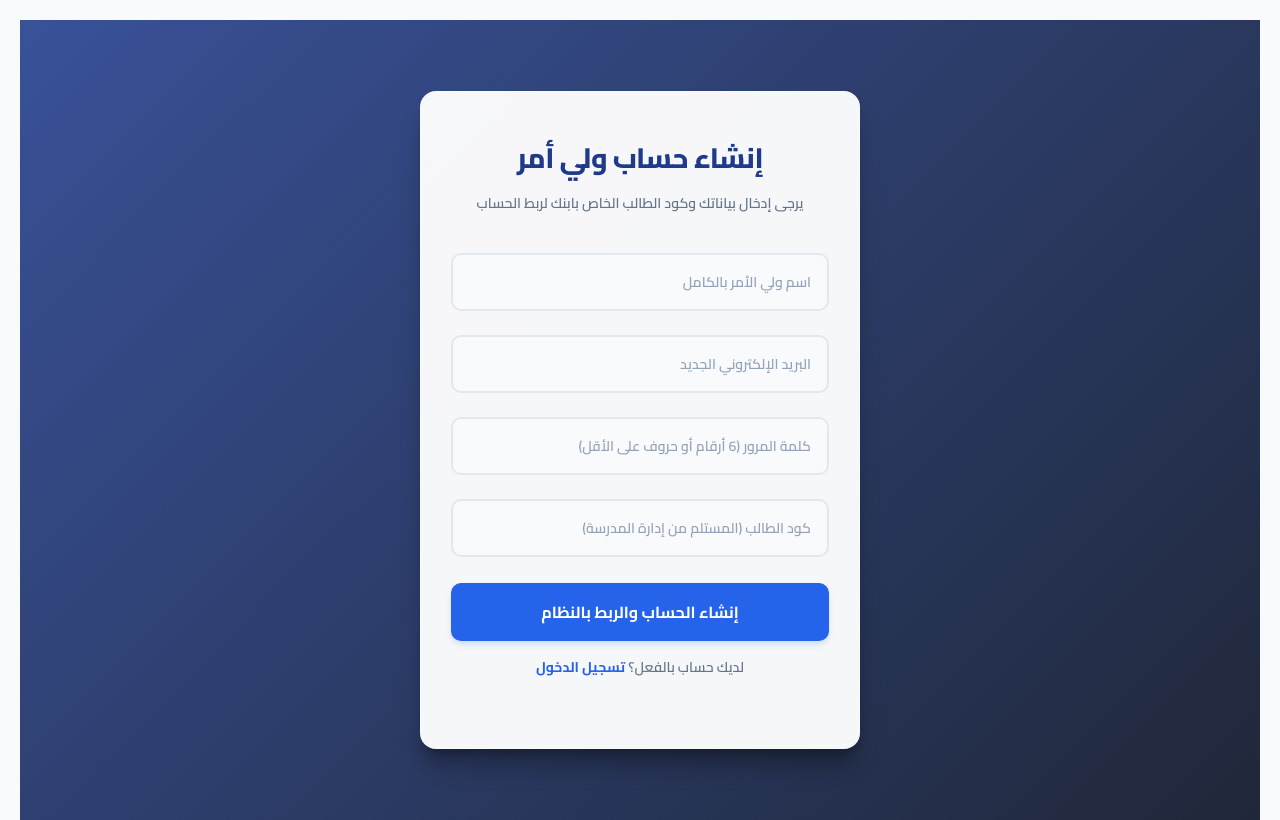
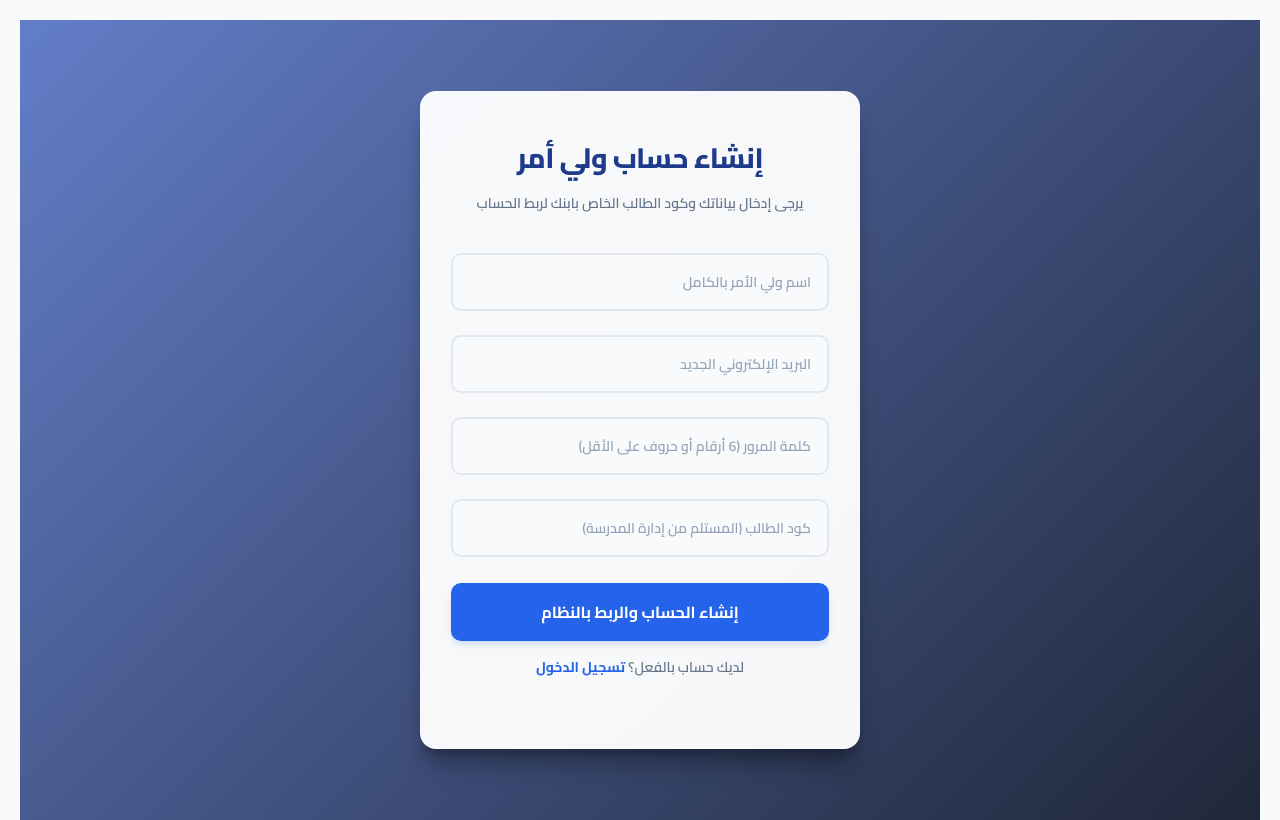
Before and after one commit to marawany263/EduLink, a website with bundled scripts: page index.html in a window 1280 px wide. Built offline with nearby package versions, Linux system fonts and the light colour scheme; files whose address does not match are found by name.

Commit message:
save changes

```diff
--- a/css/login.css
+++ b/css/login.css
@@ -24,7 +24,7 @@ body, html {
     padding: 20px;
 
     /* ربط خلفية تكنولوجية تعليمية ذكية مدمجة مع طبقة حماية لونية زرقاء مريحة للعين */
-    background: linear-gradient(135deg, rgba(30, 58, 138, 0.88) 0%, rgba(15, 23, 42, 0.93) 100%),
+    background: linear-gradient(135deg, rgba(78, 109, 194, 0.88) 0%, rgba(15, 23, 42, 0.93) 100%),
                 url('../img/auth-bg.jfif') no-repeat center center;
     background-size: cover;
     background-attachment: fixed;
```
